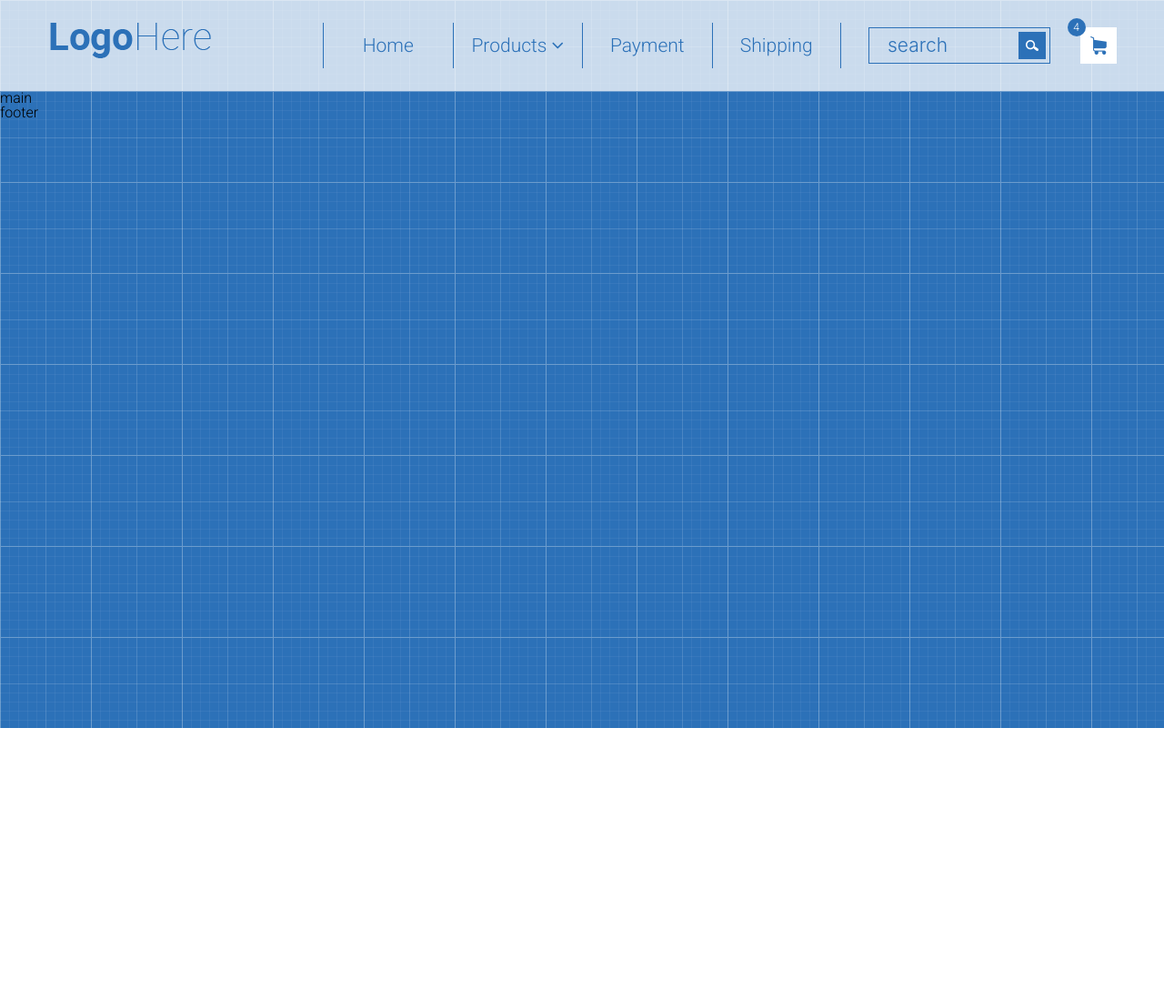
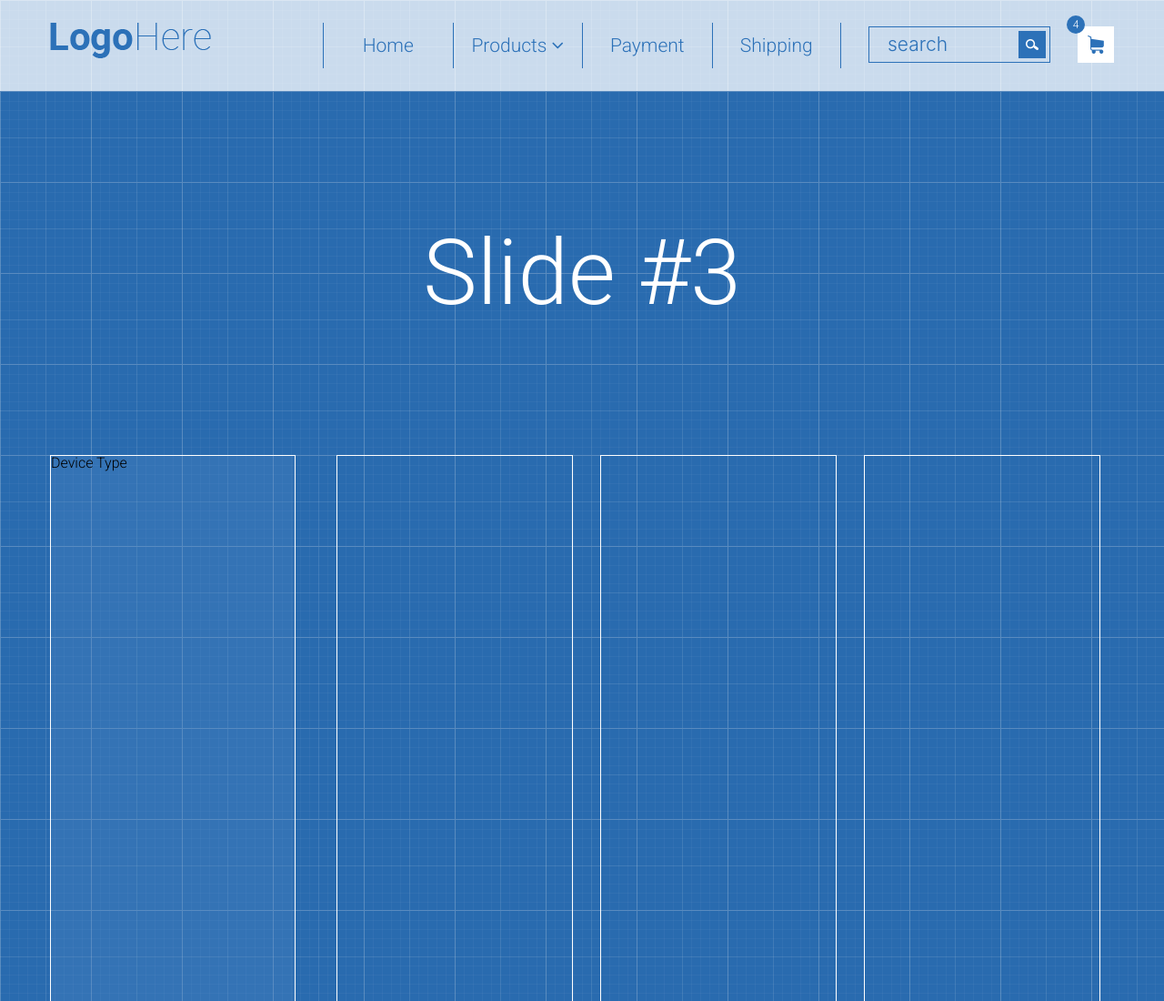
Before and after one commit to AnnaSherenhova/shop-project, a plain HTML site: page index.html in a window 1280 px wide. Shown: the top 1100 px of the page at 91% size. Before the commit the page ends 800 px from the top, so only its background shows below. Drawn offline with Linux system fonts and the light colour scheme.

Commit message:
add main

```diff
--- a/index.html
+++ b/index.html
@@ -1,5 +1,6 @@
 <!DOCTYPE html>
 <html lang="en">
+
 <head>
     <meta charset="UTF-8">
     <meta http-equiv="X-UA-Compatible" content="IE=edge">
@@ -12,6 +13,7 @@
     <link href="https://fonts.googleapis.com/css2?family=Roboto:wght@300;700&display=swap" rel="stylesheet">
     <link rel="stylesheet" href="font-awesome/css/font-awesome.min.css">
 </head>
+
 <body>
     <header class="header">
         <div class="container">
@@ -46,31 +48,66 @@
                     </nav>
                 </div>
                 <div class="col-3">
-                    <div class="row-2">
-                        <div class="col-9">
-                            <div class="search-box">
-                                <form action="" method="post">
-                                    <input class="search" type="text" placeholder="search">
-                                    <button class="btn"></button>
-                                </form>
+                    <div class="col-9 search-box">
+                        <form action="" method="post">
+                            <div class="form">
+                                <input class="search" type="text" placeholder="search">
                             </div>
-                        </div>
-                        <div class="col-3 basket-container">
-                           <div class="basket-box">
-                               <form action="" method="post">
-                                    <button class="basket"></button>
-                                </form>
-                                <div class="namber"> 4 </div>
-                           </div>
-                        </div>
+                            <div class="form">
+                                <button class="btn"></button>
+                            </div>
+                        </form>
+                    </div>
+                    <div class="col-3 basket-box">
+                        <button class="basket"></button>
+                        <div class="namber"> 4 </div>
                     </div>
                 </div>
             </div>
         </div>
     </header>
 
+    <main class="main">
+        <div class="container">
+            <div class="row">
+                <div class="col-12 slider">
+                    <p class="text">Slide #3<p>
+                </div>
+            </div>
+        </div>
 
-    <main class="main">main</main>
+        <div class="container">
+            <div class="row">
+                <div class="col-3">
+                    <div class="device-box">
+                        Device Type
+                    </div>
+                </div>
+
+
+                <div class="col-9">
+                    <div class="catalog">
+                        <div class="row">
+                            <div class="col-4">
+                                <div class="content"></div>
+                            </div>
+                            <div class="col-4">
+                                <div class="content"></div>
+                            </div>
+                            <div class="col-4">
+                                <div class="content"></div>
+                            </div>
+                            <div class="col-4">
+                                <div class="content"></div>
+                            </div>
+                        </div>
+                    </div>
+                </div>
+            </div>
+        </div>
+    </main>
+
     <footer class="footer">footer</footer>
 </body>
+
 </html>
--- a/style.css
+++ b/style.css
@@ -14,6 +14,7 @@ body{
 }
 
 .header{
+    min-width: 1200px;
     background-color: rgba(255, 255, 255, 0.75);
     padding: 25px 0;
 }
@@ -23,7 +24,7 @@ body{
     padding-right: -15px;
 }
 
-.row::after,.menu::after,.row-2::after{
+.row::after, .menu::after{
     content: "";
     display: block;
     clear: both;
@@ -175,23 +176,17 @@ ul.menu li:hover>.submenu li .submenu-link{
 
 
 
-
-.row-2{
-    padding-left: -15px;
-    padding-right: -15px;
-    width: 100%;
-    margin: 5px 0;
-}
-
-.col-9{
-    padding: 0;
-}
-
 .search-box{
-    float: left;
     width: 200px;
     height: 40px;
     border: 1px solid #2c71b8;
+    padding: 0;
+    margin-top: 4px;
+}
+
+form{
+    width: 200px;
+    height: 40px;
 }
 
 .search{
@@ -200,8 +195,8 @@ ul.menu li:hover>.submenu li .submenu-link{
     background-color: transparent;
     width: 160px;
     height: 38px;
-    padding: 0 0 0 20px;
     font-size: 21px;
+    padding-left: 20px;
 }
 
 
@@ -222,7 +217,7 @@ ul.menu li:hover>.submenu li .submenu-link{
     background-image: url(images/search.png);
     background-repeat: no-repeat;
     background-position: center center;
-    float: right;
+    float: left;
     width: 30px;
     height: 30px;
     background-color: #2c71b8;
@@ -232,15 +227,11 @@ ul.menu li:hover>.submenu li .submenu-link{
     cursor: pointer;
 }
 
-.basket-container{
-   padding-left: 30px;
-}
-
 .basket-box{
-    border: none;
-    width: 40px;
+    padding-left: 30px;
+    width: 70px;
     height: 40px;
-    line-height: 40px;
+    margin-top: 4px;
 }
 
 .basket{
@@ -265,6 +256,55 @@ ul.menu li:hover>.submenu li .submenu-link{
     font-size: 12px;
     text-align: center;
     position: relative;
-    top: -65px;
-    left: -14px;
+    top: -55px;
+    left: -12px;
 }
+
+
+/*main*/
+/*slider*/
+
+.main{
+    min-width: 1200px;
+    background-color: rgba(35, 90, 147, 0.25);
+    border-bottom: 1px solid white;
+}
+
+
+.slider{
+    height: 400px;
+    line-height: 400px;
+    text-align: center;
+}
+
+.text{
+    color: white;
+    font-size: 100px;
+    font-weight: 100;
+    text-transform: capitalize;
+}
+
+/*side bar*/
+
+.device-box{
+    height: 843px;
+    border: 1px solid white;
+    background-color: rgba(86, 141, 198, 0.25);
+}
+
+
+/*main contant*/
+
+.content{
+    height: 650px;
+    border: 1px solid white;
+}
+
+
+
+
+/*
+.footer{
+    background-color: rgba(255, 255, 255, 0.75);
+    padding: 25px 0;
+}
```
